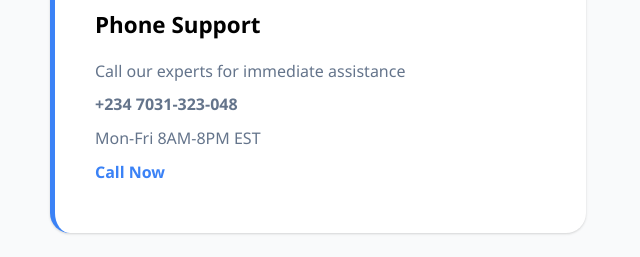
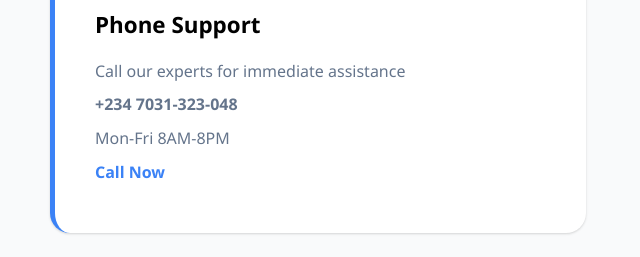
Before and after one commit to abisoyemii/preploom.com.ng, a plain HTML site: page contact.html in a window 1280 px wide. Shown: the part 920-1177 px from the top of the page, 22-662 px from the left. Drawn offline with Linux system fonts and the light colour scheme.

Commit message:
Update contact.html

```diff
--- a/contact.html
+++ b/contact.html
@@ -483,7 +483,7 @@
                 <h3>Phone Support</h3>
                 <p>Call our experts for immediate assistance</p>
                 <p><strong>+234 7031-323-048</strong></p>
-                <p>Mon-Fri 8AM-8PM EST</p>
+                <p>Mon-Fri 8AM-8PM </p>
                 <p><a href="tel:+2347031323048" class="phone-link">Call Now</a></p>
             </div>
 
```
